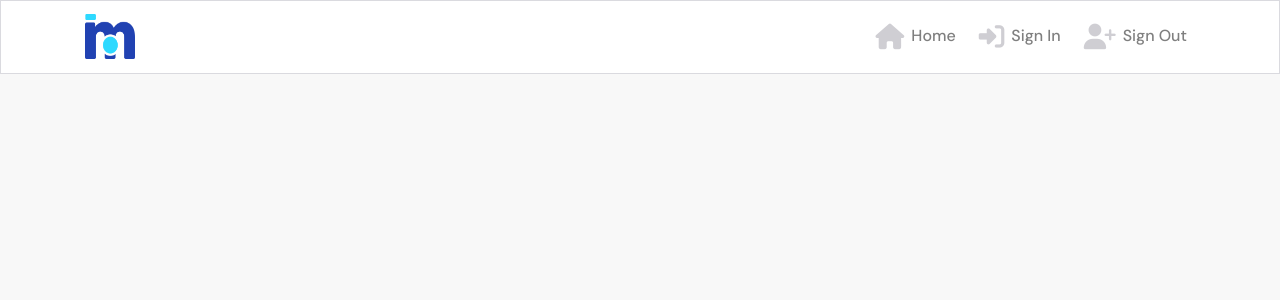
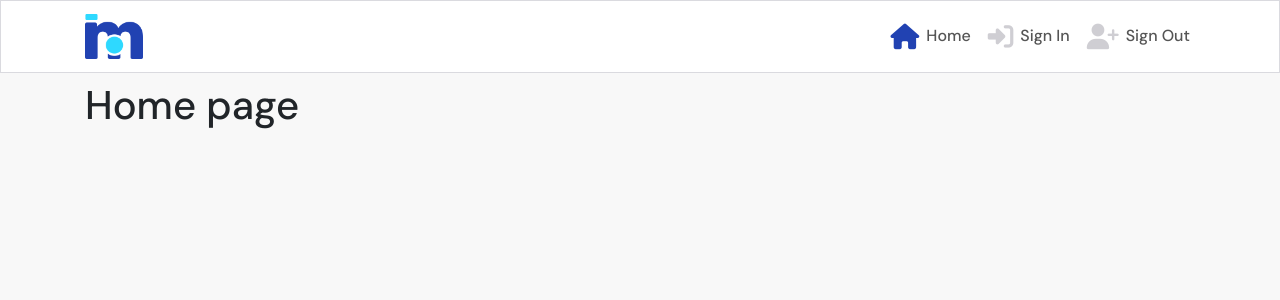
Before and after one commit to CedricNtwari/moments-connect, a React (Create React App) app: page / in a window 1280 px wide. Shown: the top 300 px of the page. Built offline with nearby package versions, Linux system fonts and the light colour scheme.

Commit message:
Add routing for navigation and update NavBar links

```diff
--- a/package.json
+++ b/package.json
@@ -13,7 +13,7 @@
     "react-bootstrap": "^1.6.3",
     "react-dom": "^17.0.2",
     "react-infinite-scroll-component": "^6.1.0",
-    "react-router-dom": "^5.3.4",
+    "react-router-dom": "^5.3.0",
     "react-scripts": "^5.0.1",
     "web-vitals": "^1.1.2"
   },
--- a/src/App.js
+++ b/src/App.js
@@ -1,10 +1,20 @@
 import styles from './App.module.css'
 import NavBar from '../src/components/NavBar'
+import Container from 'react-bootstrap/Container'
+import { Route, Switch } from 'react-router-dom'
 
 function App() {
   return (
     <div className={styles.App}>
       <NavBar />
+      <Container className={styles.Main}>
+        <Switch>
+          <Route exact path="/" render={() => <h1>Home page</h1>} />
+          <Route path="/signin" render={() => <h1>Sign In</h1>} />
+          <Route path="/signout" render={() => <h1>Sign Out</h1>} />
+          <Route render={() => <h1>Page not found!!!</h1>} />
+        </Switch>
+      </Container>
     </div>
   )
 }
--- a/src/App.module.css
+++ b/src/App.module.css
@@ -2,6 +2,10 @@
   font-family: "DM Sans", sans-serif;
   background-color: #f8f8f8;
   min-height: 100vh;
+}
+
+.Main {
+  padding-top: 81px;
 }
 
 * {
--- a/src/components/NavBar.js
+++ b/src/components/NavBar.js
@@ -2,26 +2,29 @@
 import { Navbar, Container, Nav } from 'react-bootstrap'
 import logo from '../assets/logo.png'
 import styles from '../styles/NavBar.module.css'
+import { NavLink } from 'react-router-dom'
 
 const NavBar = () => {
   return (
     <Navbar expand="md" fixed="top" className={styles.NavBar}>
       <Container>
-        <Navbar.Brand href="#home">
-          <img src={logo} alt="logo" width="50" height="45" />
-        </Navbar.Brand>
+        <NavLink to="/">
+          <Navbar.Brand>
+            <img src={logo} alt="logo" height="45" />
+          </Navbar.Brand>
+        </NavLink>
         <Navbar.Toggle aria-controls="basic-navbar-nav" />
         <Navbar.Collapse id="basic-navbar-nav">
           <Nav className="ml-auto text-left">
-            <Nav.Link href="#">
+            <NavLink exact className={styles.NavLink} activeClassName={styles.Active} to="/">
               <i className="fas fa-home"></i>Home
-            </Nav.Link>
-            <Nav.Link href="#">
+            </NavLink>
+            <NavLink className={styles.NavLink} activeClassName={styles.Active} to="/signin">
               <i className="fas fa-sign-in-alt"></i>Sign In
-            </Nav.Link>
-            <Nav.Link href="#">
+            </NavLink>
+            <NavLink className={styles.NavLink} activeClassName={styles.Active} to="/signout">
               <i className="fas fa-user-plus"></i>Sign Out
-            </Nav.Link>
+            </NavLink>
           </Nav>
         </Navbar.Collapse>
       </Container>
--- a/src/index.js
+++ b/src/index.js
@@ -1,17 +1,20 @@
-import React from 'react';
-import ReactDOM from 'react-dom';
-import './index.css';
-import App from './App';
-import reportWebVitals from './reportWebVitals';
+import React from 'react'
+import ReactDOM from 'react-dom'
+import './index.css'
+import App from './App'
+import reportWebVitals from './reportWebVitals'
+import { BrowserRouter as Router } from 'react-router-dom'
 
 ReactDOM.render(
   <React.StrictMode>
-    <App />
+    <Router>
+      <App />
+    </Router>
   </React.StrictMode>,
-  document.getElementById('root')
-);
+  document.getElementById('root'),
+)
 
 // If you want to start measuring performance in your app, pass a function
 // to log results (for example: reportWebVitals(console.log))
 // or send to an analytics endpoint. Learn more: https://bit.ly/CRA-vitals
-reportWebVitals();
+reportWebVitals()
--- a/src/styles/NavBar.module.css
+++ b/src/styles/NavBar.module.css
@@ -2,3 +2,11 @@
   background-color: #ffffff;
   border: 1px solid #dadadf;
 }
+
+.NavLink {
+  padding: 5px;
+}
+
+.Active i {
+  color: #2142b2;
+}
```
Also changed, not shown: 1 other file (tests, documents, lock files or other folders).
